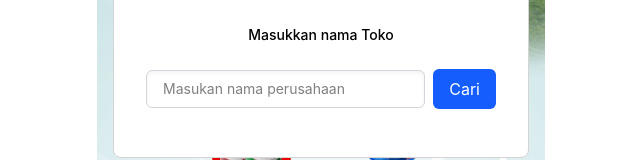
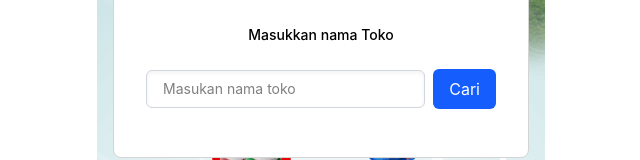
Before and after one commit to fasfashan/scg-event-2025, a React (Vite) app: page / in a window 1280 px wide. Shown: the part 216-376 px from the top of the page, without its empty margins (319-959 px from the left). Built offline with nearby package versions, Linux system fonts and the light colour scheme.

Commit message:
update placeholder text in login component; change perusahaan to toko

```diff
--- a/src/components/Login.jsx
+++ b/src/components/Login.jsx
@@ -49,7 +49,7 @@ function Login() {
             type="text"
             id="company"
             className="w-full shadow-inner text-sm px-4 py-2 border border-gray-300 rounded-md focus:outline-none focus:ring-2 focus:ring-blue-500"
-            placeholder="Masukan nama perusahaan"
+            placeholder="Masukan nama toko"
             value={searchTerm}
             onChange={(e) => setSearchTerm(e.target.value)}
             required
```
